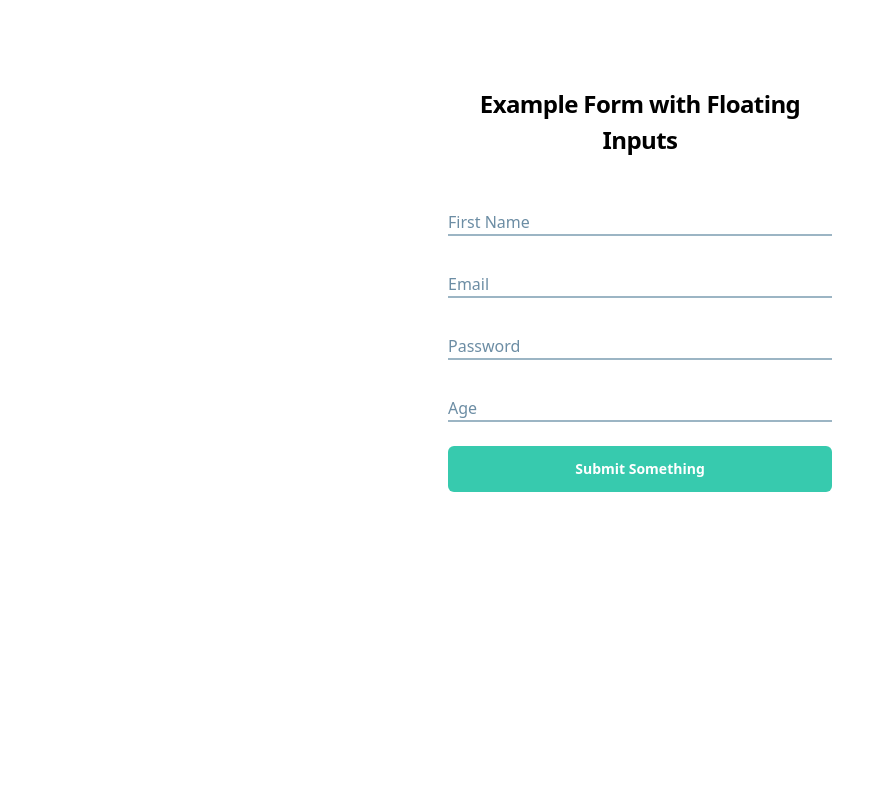
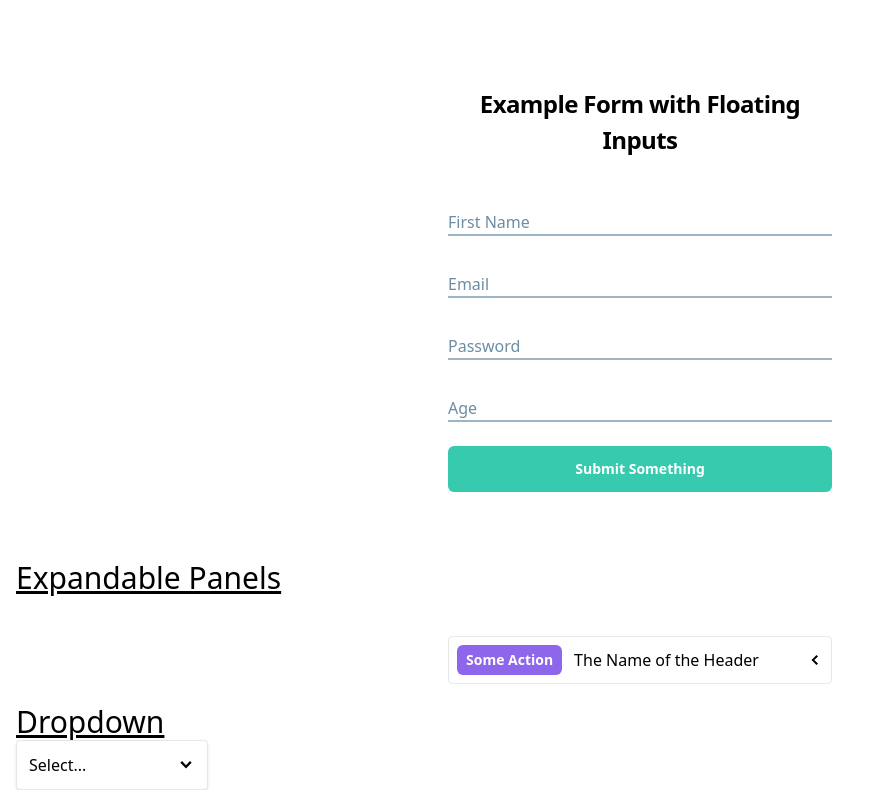
Before and after one commit to MegByrne10/travel-planner, a React (Create React App) app in the folder react-frontend/: page / in a window 1280 px wide. Shown: the part 248-1038 px from the top of the page, without its empty margins (0-879 px from the left). Before the commit the page ends 800 px from the top, so only its background shows below. Built offline with nearby package versions, Linux system fonts and the light colour scheme.

Commit message:
Adds expandable panels and dropdown comps

```diff
--- a/react-frontend/src/App.js
+++ b/react-frontend/src/App.js
@@ -1,8 +1,37 @@
+import { useState } from "react";
 import { GoBell, GoBeaker } from "react-icons/go";
 import Button from "./components/ui/Button";
 import FloatingLabelInput from "./components/ui/FloatingLabelInput";
+import Panel from "./components/ui/Panel";
+import Dropdown from "./components/ui/Dropdown";
+import ExpandablePanel from "./components/ui/ExpandablePanel";
 
 function App() {
+  const [selection, setSelection] = useState(null);
+
+  const handleSelect = (option) => {
+    setSelection(option);
+  };
+
+  const options = [
+    {label: 'Red', value: 'red' },
+    {label: 'Blue', value: 'blue' },
+    {label: 'Green', value: 'green' },
+  ]
+
+  const expandableHeader = <>
+    <Button accent small className="mr-3">Some Action</Button>
+    The Name of the Header
+  </>
+  const headerOne = <>
+    <Button secondary small className="mr-3">Another Action</Button>
+    Nested Header 1
+  </>
+  const headerTwo = <>
+    <Button secondary small className="mr-3">Another Action</Button>
+    Nested Header 2
+  </>
+
   return (
     <div className="container justify-center mx-auto px-4">
       <h1 className="text-3xl font-bold underline">
@@ -66,6 +95,33 @@ function App() {
           </div>
         </div>
       </div>
+      <div>
+        <h1 className="mt-5 text-3xl front-bold underline">Expandable Panels</h1>
+        <div className="mt-10 sm:mx-auto sm:w-full sm:max-w-sm">
+          <ExpandablePanel header={expandableHeader}>
+            <p>
+            There are many variations of passages of Lorem Ipsum available, but the majority have suffered alteration in some form, by injected humour, or randomised words which don't look even slightly believable. If you are going to use a passage of Lorem Ipsum, you need to be sure there isn't anything embarrassing hidden in the middle of text.
+            </p>
+            <ExpandablePanel header={headerOne}>
+              <p>
+              Etiam fermentum eleifend elit tristique tempor. Aenean eu nisl ultrices, vulputate justo quis, bibendum enim. Sed at massa feugiat eros suscipit aliquam et nec leo. Nulla varius sapien eu mattis feugiat. Etiam ut dignissim velit. Praesent a est a eros sagittis commodo sit amet vel nulla. Nam sodales nunc id tempor elementum. Suspendisse nec semper arcu, vitae lacinia urna. Duis nec hendrerit nisi. Phasellus rhoncus mauris mi, sit amet volutpat dui suscipit non. Class aptent taciti sociosqu ad litora torquent per conubia nostra, per inceptos himenaeos. Nulla facilisis, nunc ac gravida tincidunt, diam justo egestas mauris, ac commodo metus quam non felis. Fusce vehicula bibendum sapien et suscipit.
+              </p>
+            </ExpandablePanel>
+            <ExpandablePanel header={headerTwo}>
+              <p>
+              Aliquam feugiat nec tortor ut aliquam. Vestibulum ac turpis eget arcu molestie elementum. Aenean dictum porta odio vel euismod. Etiam non vehicula justo, ut interdum mi. Integer pharetra eleifend mi, id faucibus leo tincidunt et. In velit nunc, feugiat at ultrices vitae, porta facilisis ex. Fusce congue congue nisi non posuere. Aenean imperdiet id ex viverra tristique. Phasellus elementum mollis urna nec blandit. Integer placerat pretium mi vitae ullamcorper.
+              </p>
+            </ExpandablePanel>
+          </ExpandablePanel>
+        </div>
+      </div>
+
+      <div>
+        <h1 className="mt-5 text-3xl front-bold underline">Dropdown</h1>
+        <div className="flex">
+          <Dropdown options={options} value={selection} onChange={handleSelect} />
+        </div>
+      </div>
     </div>
   )
 }
--- /dev/null
+++ b/react-frontend/src/components/ui/Dropdown.js
@@ -0,0 +1,54 @@
+import { useState, useEffect, useRef } from "react";
+import { GoChevronDown } from "react-icons/go";
+import Panel from "./Panel";
+
+function Dropdown({ options, value, onChange }) {
+  const[isOpen, setIsOpen] = useState(false);
+  const divEl = useRef();
+
+  useEffect(() => {
+    const handler = (event) => {
+      if (!divEl.current) {
+        return;
+      }
+
+      if (!divEl.current.contains(event.target)) {
+        setIsOpen(false);
+      }
+    }
+
+    document.addEventListener('click', handler, true);
+
+    return () => {
+      document.removeEventListener('click', handler);
+    }
+  }, []);
+
+  const handleClick = () => {
+    setIsOpen(!isOpen);
+  };
+
+  const handleOptionClick = (option) => {
+    setIsOpen(false);
+    onChange(option);
+  };
+
+  const renderedOptions = options.map((option) => {
+    return <div className="hover:bg-sky-100 rounded cursor-pointer p-1" onClick={() => handleOptionClick(option)} key={option.value}>{option.label}</div>
+  });
+
+  return (
+    <div ref={divEl} className="w-48 relative">
+      <Panel
+        className="flex justify-between items-center cursor-pointer"
+        onClick={handleClick}
+      >
+        {value?.label || 'Select...'}
+        <GoChevronDown className="text-lg"/>
+      </Panel>
+      {isOpen && (<Panel className="absolute top-full">{renderedOptions}</Panel>)}
+    </div>
+  );
+}
+
+export default Dropdown;
--- /dev/null
+++ b/react-frontend/src/components/ui/ExpandablePanel.js
@@ -0,0 +1,27 @@
+import { useState } from "react";
+import { GoChevronDown, GoChevronLeft } from "react-icons/go";
+
+function ExpandablePanel({ header, children }) {
+  const [expanded, setExpanded] = useState(false);
+
+  const handleClick = () => {
+    setExpanded(!expanded);
+  };
+
+  return (
+    <div className="mb-2 border rounded">
+      <div className="flex p-2 justify-between items-center">
+        <div className="flex flex-row items-center justify-between">
+          {header}
+        </div>
+        <div onClick={handleClick} className="cursor-pointer">
+
+          {expanded ? <GoChevronDown /> : <GoChevronLeft />}
+        </div>
+      </div>
+      {expanded && <div className='p-2 border-t'>{children}</div>}
+    </div>
+  )
+}
+
+export default ExpandablePanel;
--- /dev/null
+++ b/react-frontend/src/components/ui/Panel.js
@@ -0,0 +1,16 @@
+import classNames from "classnames";
+
+function Panel({ children, className, ...rest }) {
+  const finalClassNames = classNames(
+    'border w-full rounded p-3 shadow bg-white',
+    className
+  )
+
+  return (
+    <div {...rest} className={finalClassNames}>
+      {children}
+    </div>
+  )
+}
+
+export default Panel;
```
